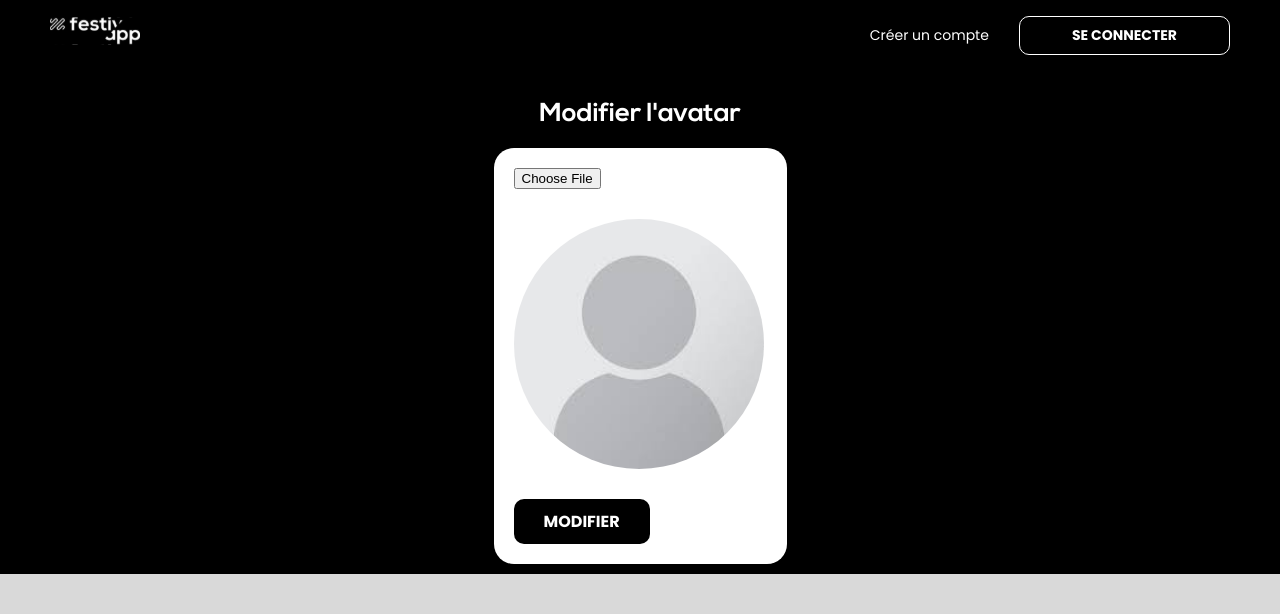
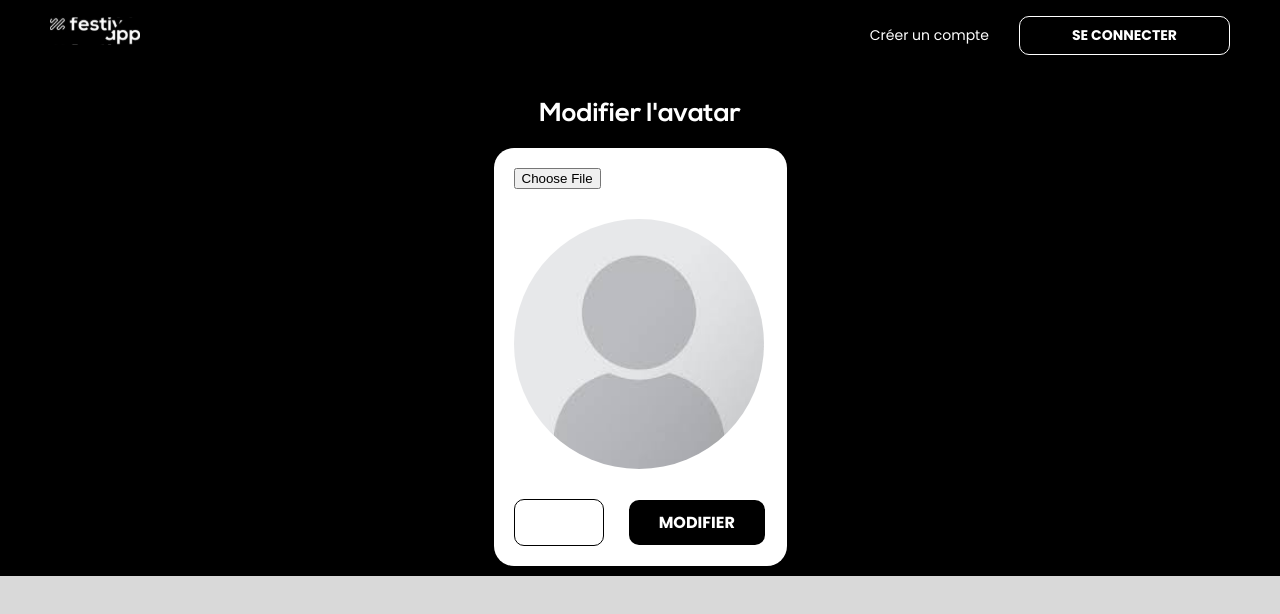
Before and after one commit to Eli-ngo/festivapp, a Next.js app: page /profile/editavatar in a window 1280 px wide. Shown: the top 614 px of the page. Built offline with nearby package versions, Linux system fonts and the light colour scheme; no server answers.

Commit message:
adding a back button

```diff
--- a/pages/profile/editavatar.js
+++ b/pages/profile/editavatar.js
@@ -5,6 +5,7 @@ import Image from 'next/image';
 import { useRouter } from 'next/router';
 import toast, { Toaster } from 'react-hot-toast';
 import styled from 'styled-components';
+import Link from 'next/link';
 
 const EditavatarStyle = styled.div`
     width: 100%;
@@ -49,6 +50,22 @@ const EditavatarStyle = styled.div`
                 padding: 10px 30px;
                 font-weight: bold;
                 border-radius: 10px;
+            }
+
+            &--actions{
+              display: flex;
+              flex-direction: row;
+              align-items: center;
+              justify-content: space-between;
+              gap: 25px;
+            }
+
+            &--back{
+                    display: flex;
+                    justify-content: center;
+                    padding: 10px 20px;
+                    border: solid 1px black;
+                    border-radius: 10px;
             }
         }
 
@@ -180,7 +197,10 @@ export default function Profile() {
                   </>
               )}
             </div>
-            <button type="submit" className='editAvatar__form--submit'>Modifier</button>
+            <div className="editAvatar__form--actions">
+              <Link href={`/profile/${user?.username}`}><a className='editAvatar__form--back'>retour</a></Link>
+              <button type="submit" className='editAvatar__form--submit'>Modifier</button>
+            </div>
           </form>
         </div>
       </EditavatarStyle>
```
Also changed, not shown: pages/post/addpost.js (+21 -1 lines).
